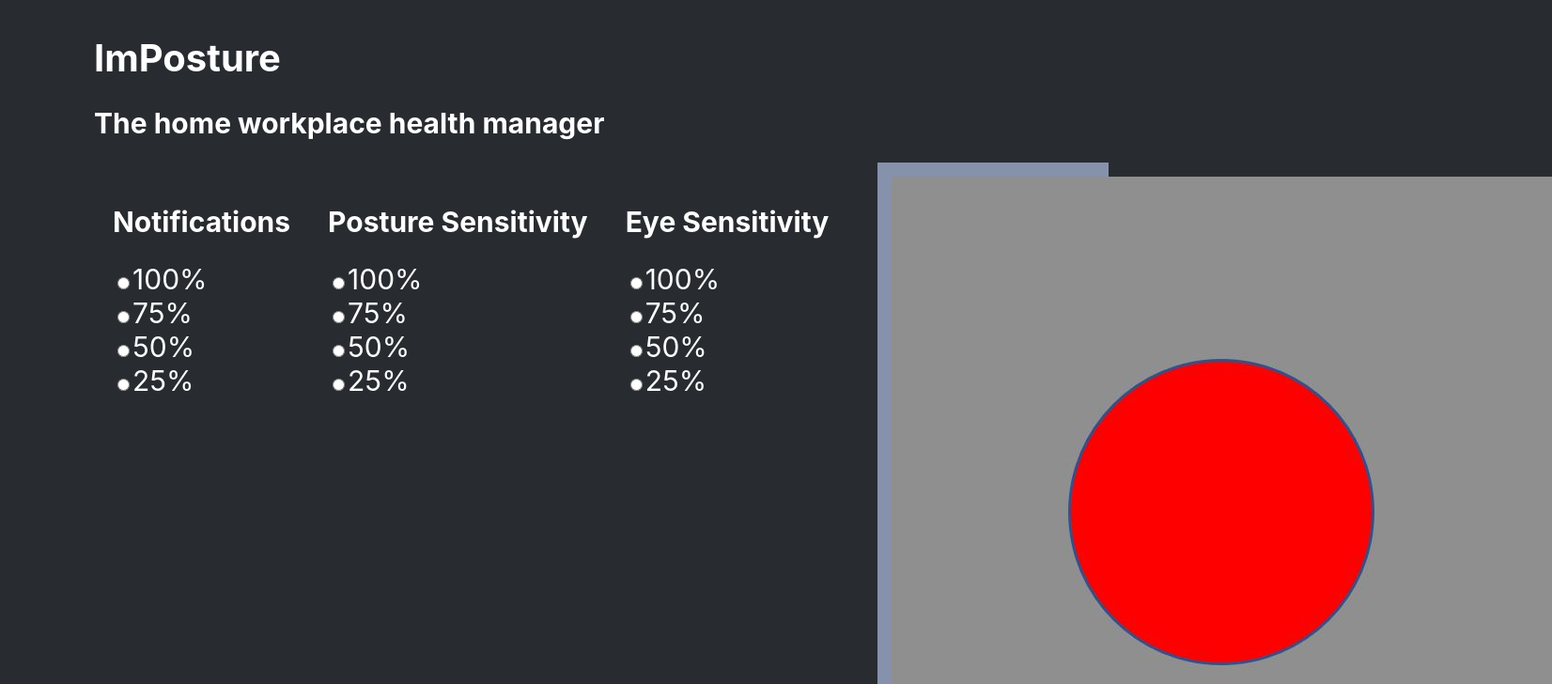
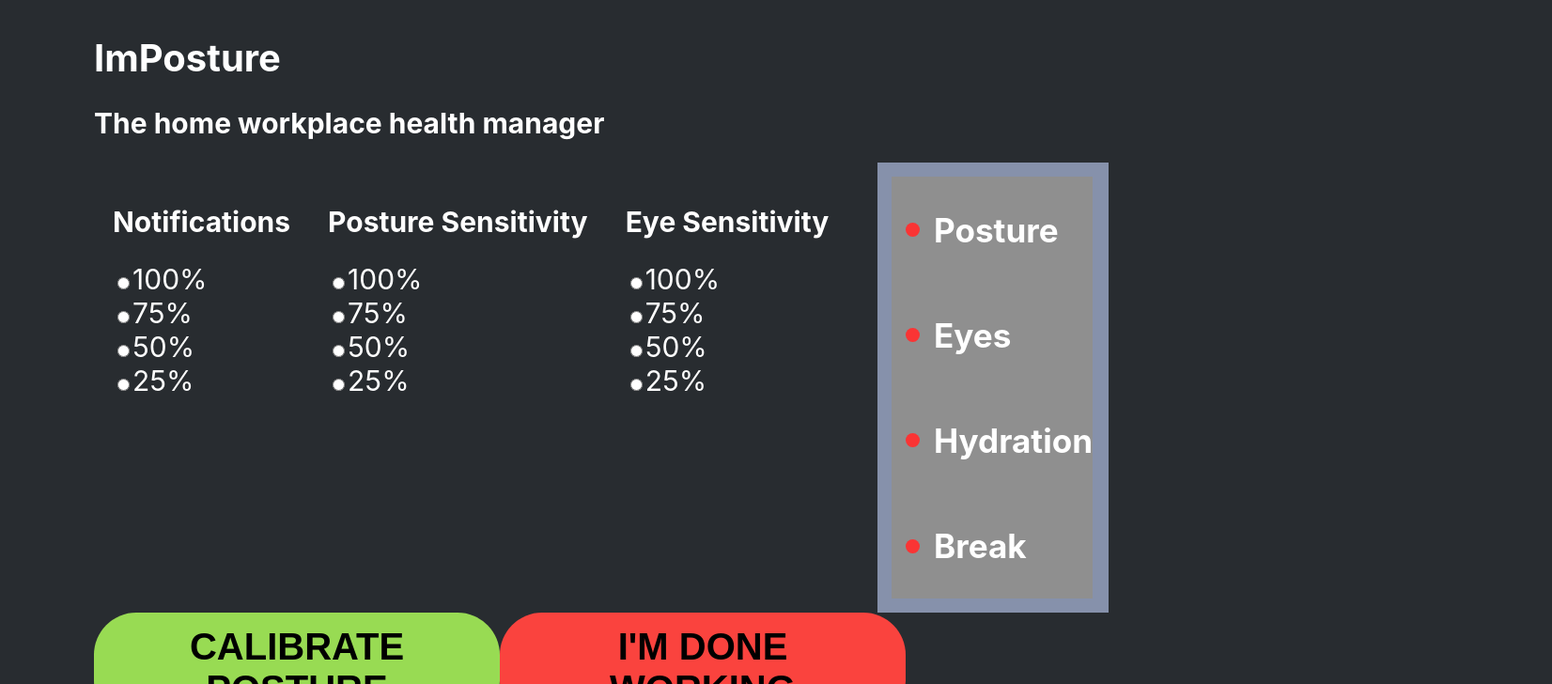
Before and after one commit to WillChen789/DubHacks2020, a React (Create React App) app in the folder app/: page / in a window 1280 px wide. Shown: the top 728 px of the page at 94% size, 1652 px wide, since content can reach past the window. Built offline with nearby package versions, Linux system fonts and the light colour scheme.

Commit message:
monitor fix

```diff
--- a/app/src/Monitors.js
+++ b/app/src/Monitors.js
@@ -1,7 +1,5 @@
 import React from 'react';
 import './Monitors.css';
-import gcircle from './assets/green_circle.JPG';
-import rcircle from './assets/red_circle.JPG';
 
 import { bindPage, stopScript, status } from './camera.js'
 
@@ -12,15 +10,11 @@ function Monitor(props) {
   let monitor = []
   if (props.type === "Good") {
     monitor.push(
-      <div className="monitorCircle">
-        <img className="resize" src={gcircle} alt="green circle"/>
-      </div>
+      <div className="green_dot"></div>
     )
   } else {
     monitor.push(
-      <div className="monitorCircle">
-        <img className="resize" src={rcircle} alt="red circle"/>
-      </div>
+      <div className="red_dot"></div>
     )
   }
   monitor.push(
@@ -29,7 +23,7 @@ function Monitor(props) {
     </div>
   )
   return (
-    <div>
+    <div className="container">
       {monitor}
     </div>
   );
```
